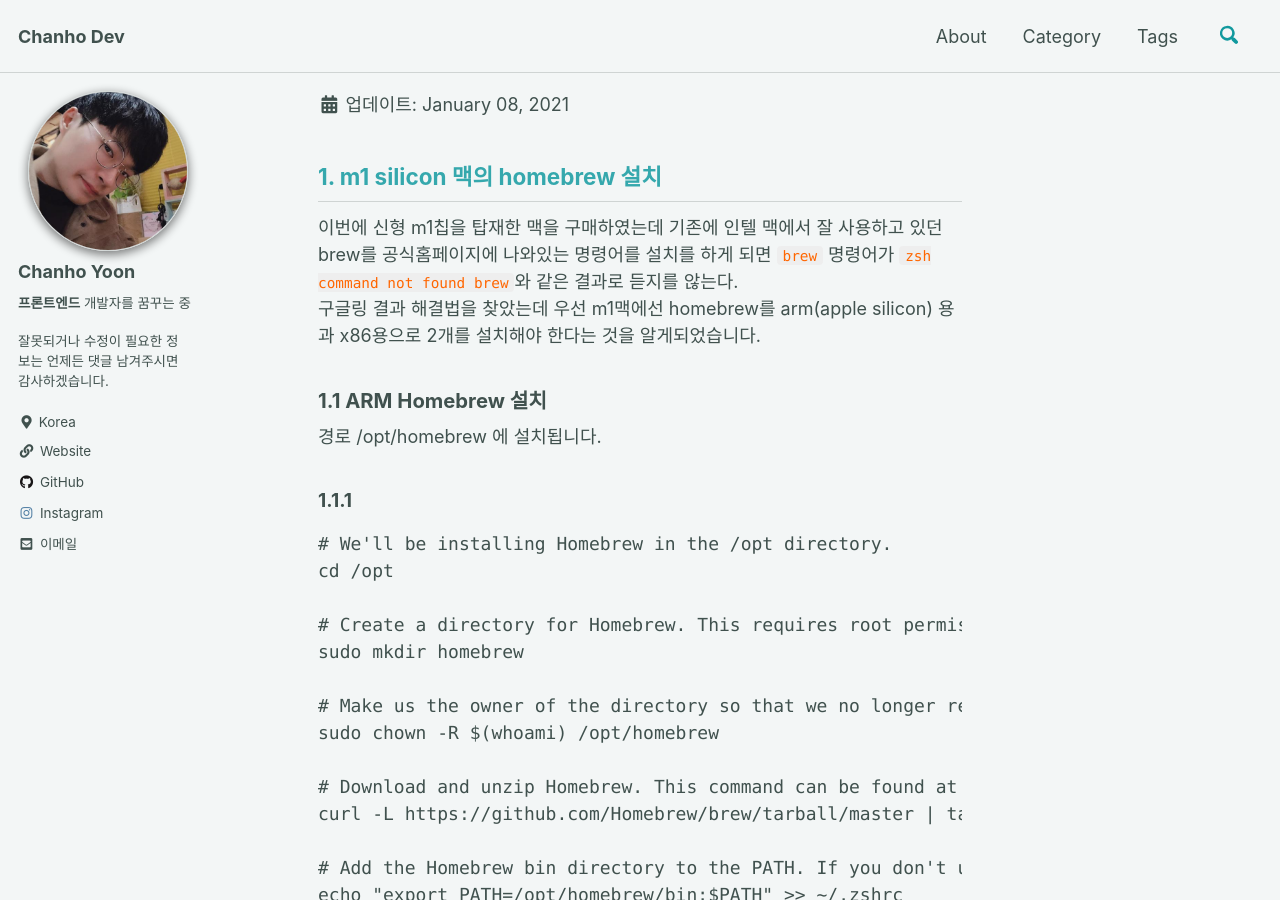
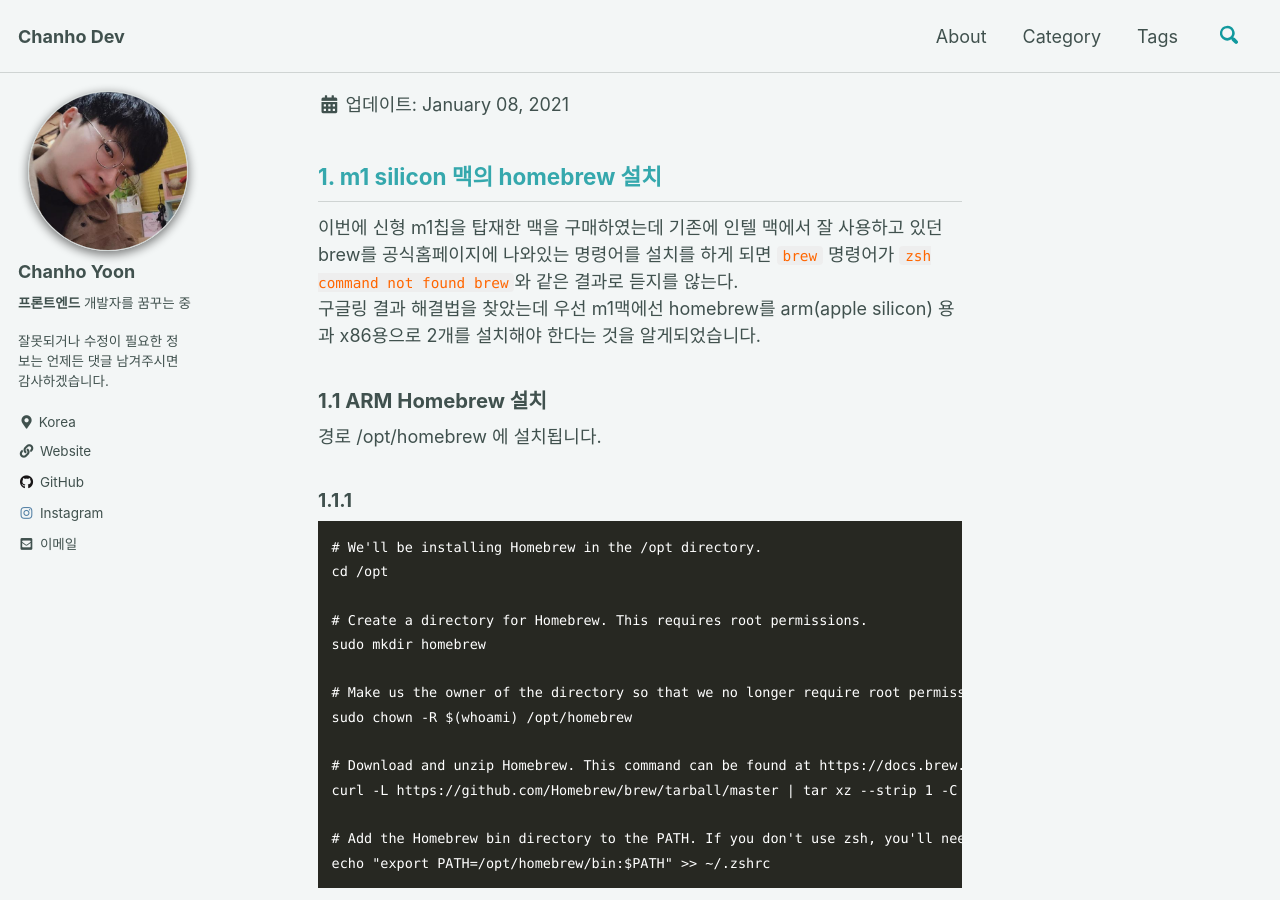
Before and after one commit to chanho-Yoon/chanho-Yoon.github.io, a Jekyll site: the page built from _posts/2021-01-08-m1-homebrew.md, in a window 1280 px wide and 900 px high. Built offline with Jekyll 4.4.1, drawn with Linux system fonts in a browser that asks for light colours; cached includes are drawn as plain includes; comment, search, counter and statistics services are not loaded.

Commit message:
m1 homebrew 설치방법 포스팅 오류수정

````diff
--- a/_posts/2021-01-08-m1-homebrew.md
+++ b/_posts/2021-01-08-m1-homebrew.md
@@ -17,7 +17,7 @@ last_modified_at: 2021-01-08T01:15:00-16:00, toc: true toc_label: '목차'
 
 #### 1.1.1
 
-```commandline
+```
 # We'll be installing Homebrew in the /opt directory.
 cd /opt
 
@@ -36,7 +36,7 @@ echo "export PATH=/opt/homebrew/bin:$PATH" >> ~/.zshrc
 
 #### 1.1.2
 
-```commandline
+```
 /bin/bash -c "$(curl -fsSL https://gist.githubusercontent.com/nrubin29/bea5aa83e8dfa91370fe83b62dad6dfa/raw/48f48f7fef21abb308e129a80b3214c2538fc611/homebrew_m1.sh)"
 ```
 
@@ -45,32 +45,32 @@ echo "export PATH=/opt/homebrew/bin:$PATH" >> ~/.zshrc
 <span style="color:orange">저같은 경우 `alias`를 사용해서 로제타용 ibrew를 사용하려고 해봤으나 실행이 되질 않았는데 해결책으로 로제타용 Homebrew를 설치하기 전에 응용프로그램
 들어가서 Iterm 정보가져오기 -> 로제타를 사용하여 열기 옵션을 활성화 시키고나서 설치하니 됐습니다.!!</span>
 
-```commandline
+```
 /bin/bash -c "$(curl -fsSL https://raw.githubusercontent.com/Homebrew/install/HEAD/install.sh)"
 ```
 
 위의 명령어를 실행한 후에 `brew`라는 단어가 중복이 되니 로제타용은 따로 `alias`를 사용해서 `ibrew` 라고 설정해서 사용해야합니다.
 <br>
 
-```commandline
+```
 vi ~/.zshrc
 ```
 
 .zshrc파일을 열고 아래의 alias 명령어를 추가합니다.
 
-```commandline
+```
 alias ibrew='arch -x86_64 /usr/local/bin/brew'
 ```
 
 다 하셨으면 source ~/.zshrc 하시거나 iterm 재시작 후에
 
-```commandline
+```
 ibrew help
 ```
 
 커맨드 입력후 아래와 같이 나오면 정상작동!
 
-```commandline
+```
 ❯ ibrew help
 Example usage:
   brew search [TEXT|/REGEX/]
````
